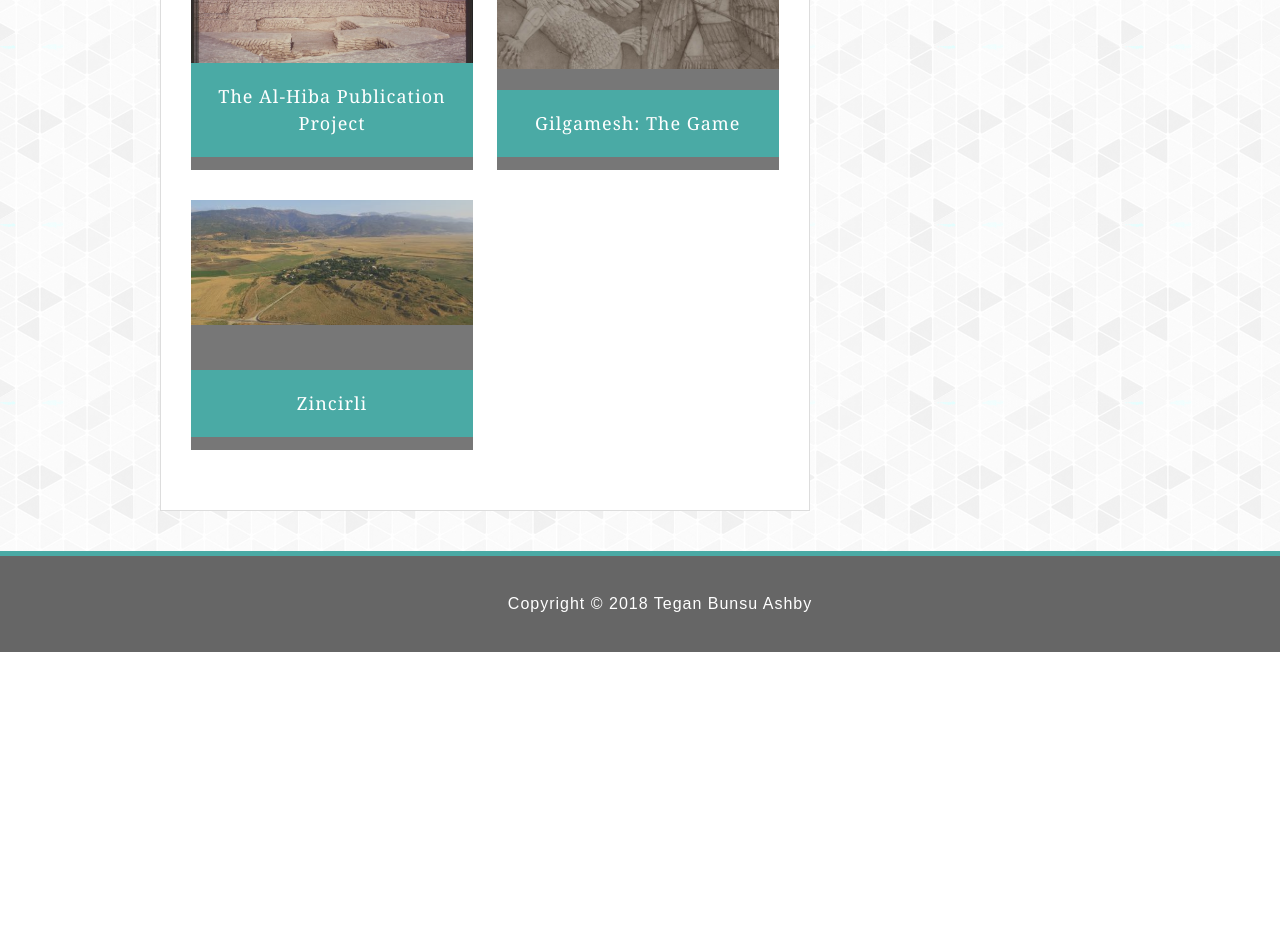
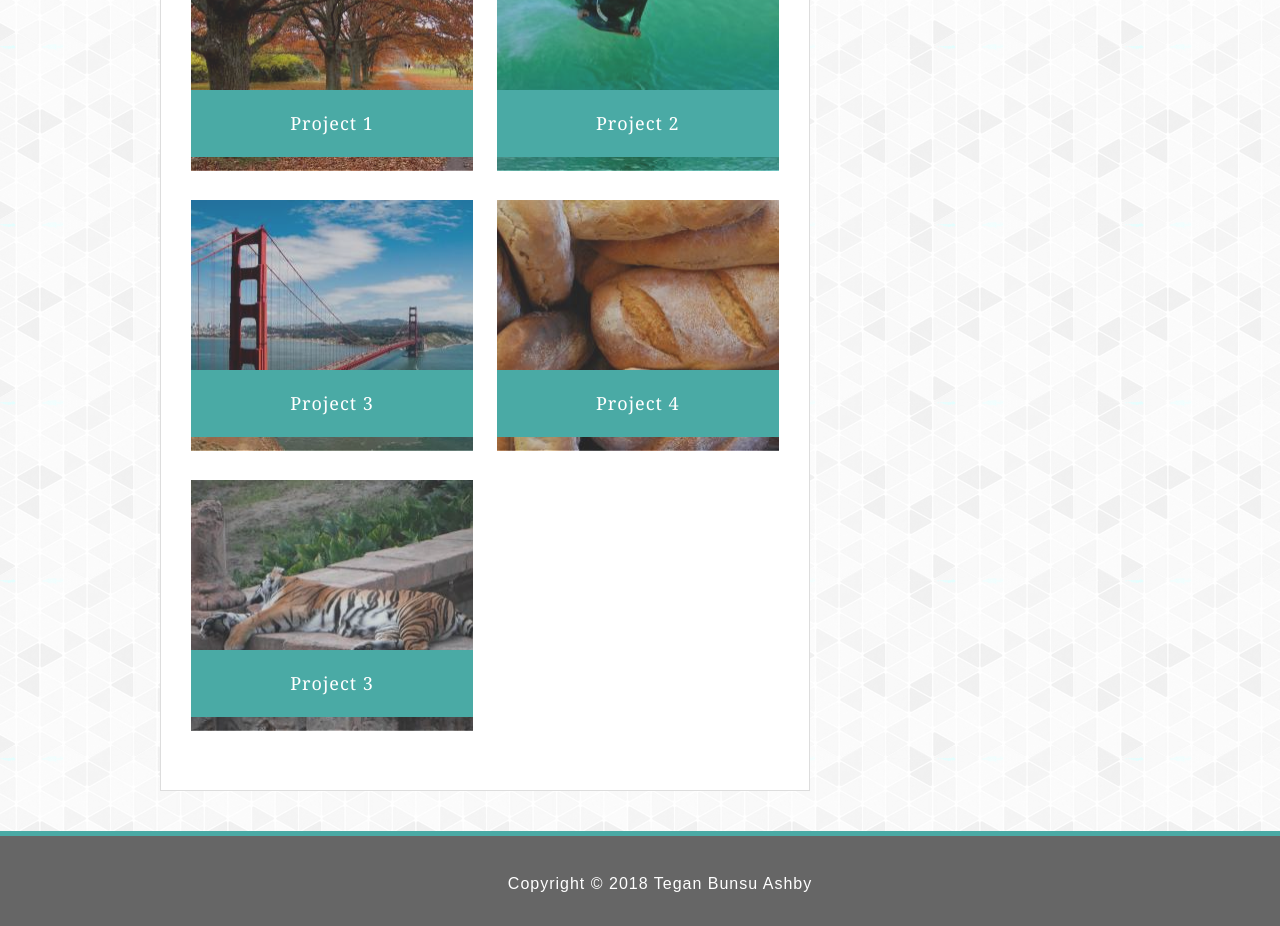
Before and after one commit to bunsushi/Basic-Portfolio, a plain HTML site: page portfolio.html in a window 1280 px wide. Shown: the part 324-1250 px from the top of the page. Before the commit the page ends 976 px from the top, so only its background shows below. Drawn offline with Linux system fonts and the light colour scheme.

Commit message:
updated portfolio images and social icons

```diff
--- a/portfolio.html
+++ b/portfolio.html
@@ -34,36 +34,46 @@
         <div class="main-section">
             <h1>Portfolio</h1>
             <hr>
-            <div class="row">
             <div class="card card-left">
-                <img src="assets/images/alhiba.jpg" alt="The Al-Hiba Publication Project">
-                <p class="title">The Al-Hiba Publication Project</p>
+                <img src="assets/images/fall.jpg" alt="Fall trees">
+                <p class="title">Project 1</p>
             </div>
 
             <div class="card card-right">
-                <img src="assets/images/gilgamesh.jpg" alt="Gilgamesh: The Game">
-                <p class="title">Gilgamesh: The Game</p>
+                <img src="assets/images/surf.jpg" alt="Man surfing">
+                <p class="title">Project 2</p>
             </div>
 
             <div class="card card-left">
-                <img src="assets/images/zincirli.jpg" alt="Zincirli">
-                <p class="title">Zincirli</p>
+                <img src="assets/images/goldengate.jpg" alt="Golden Gate Bridge">
+                <p class="title">Project 3</p>
             </div>
+
+            <div class="card card-right">
+                <img src="assets/images/baguette.jpg" alt="Baguettes">
+                <p class="title">Project 4</p>
             </div>
-        </div>
+
+            <div class="card card-left">
+                <img src="assets/images/tiger.jpg" alt="Tiger">
+                <p class="title">Project 3</p>
+            </div>
+
+        </div><!-- .main-section -->
+
         <!-- This is the sidebar -->
         <div class="sidebar">
             <h2>Let's Connect</h2>
             <hr>
             <!-- Change the colors of these icons in Illustrator to match theme -->
             <a href="http://www.github.com/bunsushi" alt="Github" target="_blank">
-                <img src="assets/images/githubLogo.svg" width="64px" />
+                <img src="assets/images/github.png" />
             </a>
             <a href="http://www.linkedin.com" alt="LinkedIn" target="_blank">
-                <img src="assets/images/linkedinLogo.svg" width="64px" />
+                <img src="assets/images/linkedin.png" />
             </a>
             <a href="http://www.stackoverflow.com" alt="Stack Overflow" target="_blank">
-                <img src="assets/images/stackoverflowLogo.svg" width="64px" />
+                <img src="assets/images/stackoverflow.png" />
             </a>
         </div>
     </div>
```
Also changed, not shown: contact.html (+3 -3 lines), index.html (+3 -3 lines), assets/images/alhiba.jpg (deleted), assets/images/baguette.jpg (added), assets/images/fall.jpg (added), assets/images/gilgamesh.jpg (deleted), assets/images/github.png (added), assets/images/githubLogo.svg (deleted), assets/images/goldengate.jpg (added), assets/images/linkedin.png (added), assets/images/linkedinLogo.svg (deleted), assets/images/stackoverflow.png (added), assets/images/stackoverflowLogo.svg (deleted), assets/images/surf.jpg (added), 2 more files.
